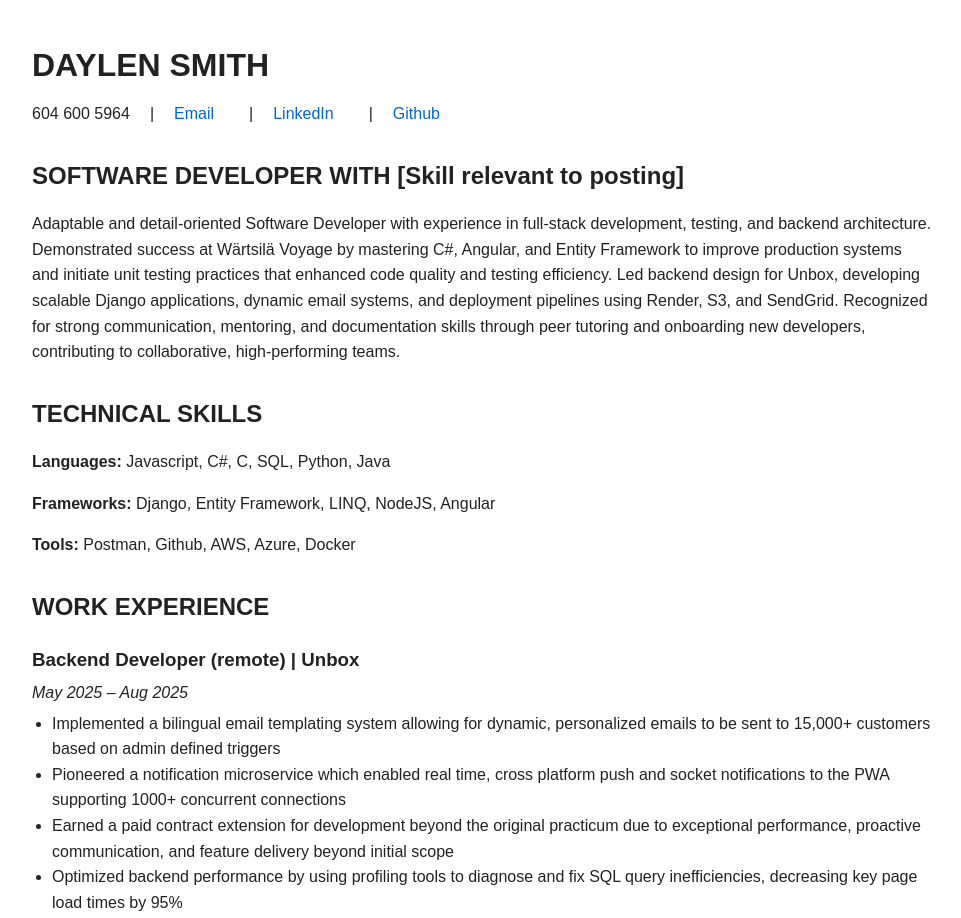
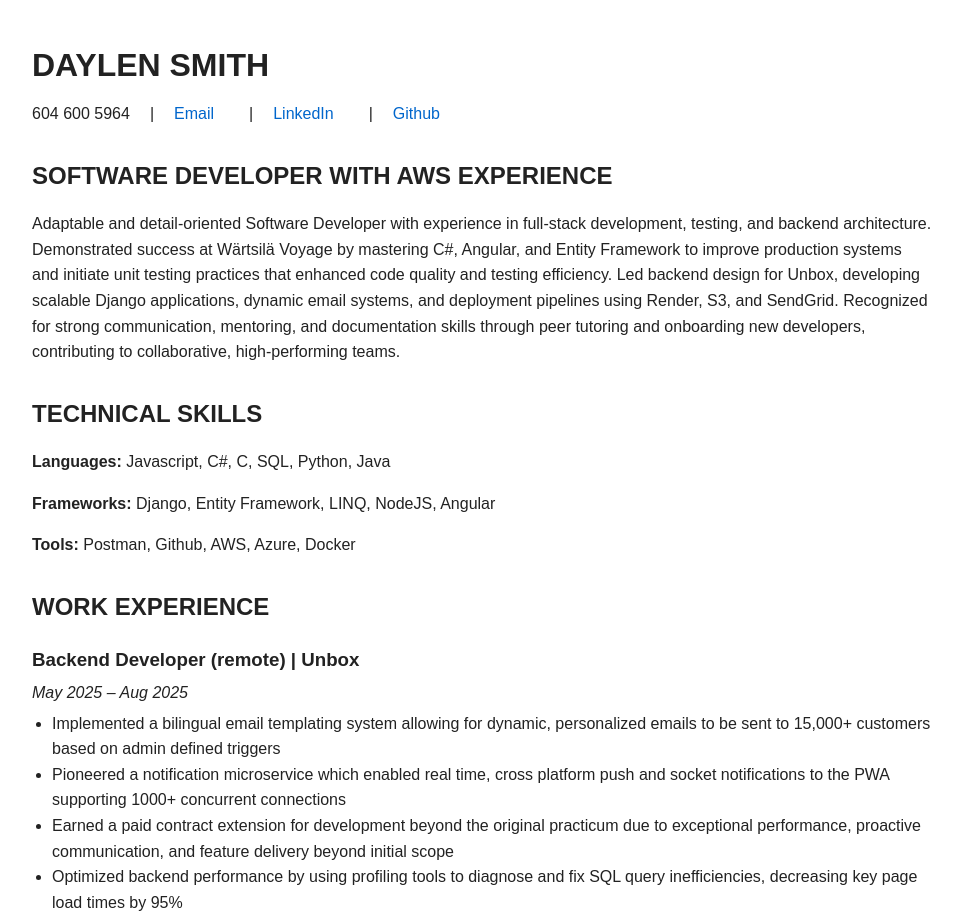
Before and after one commit to rockclimber147/devops-assignment-4, a website: page public/index.html in a window 1280 px wide. Shown: the top 918 px of the page, without its empty margins (158-1119 px from the left). Drawn offline with Linux system fonts and the light colour scheme.

Commit message:
update resume

```diff
--- a/public/index.html
+++ b/public/index.html
@@ -69,7 +69,7 @@
     </div>
 
     <div class="section">
-        <h2>SOFTWARE DEVELOPER WITH [Skill relevant to posting]</h2>
+        <h2>SOFTWARE DEVELOPER WITH AWS EXPERIENCE</h2>
         <p>
             Adaptable and detail-oriented Software Developer with experience in full-stack development,
             testing, and backend architecture. Demonstrated success at Wärtsilä Voyage by mastering C#,
```
